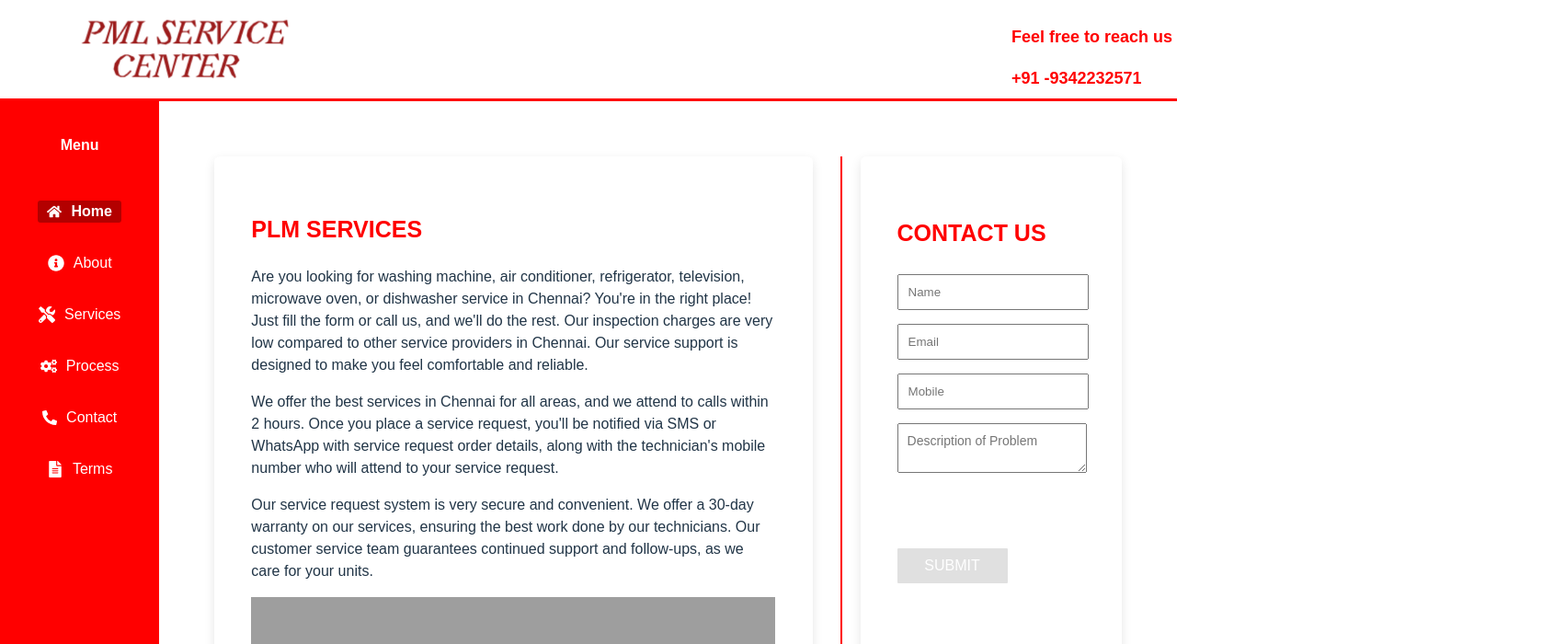
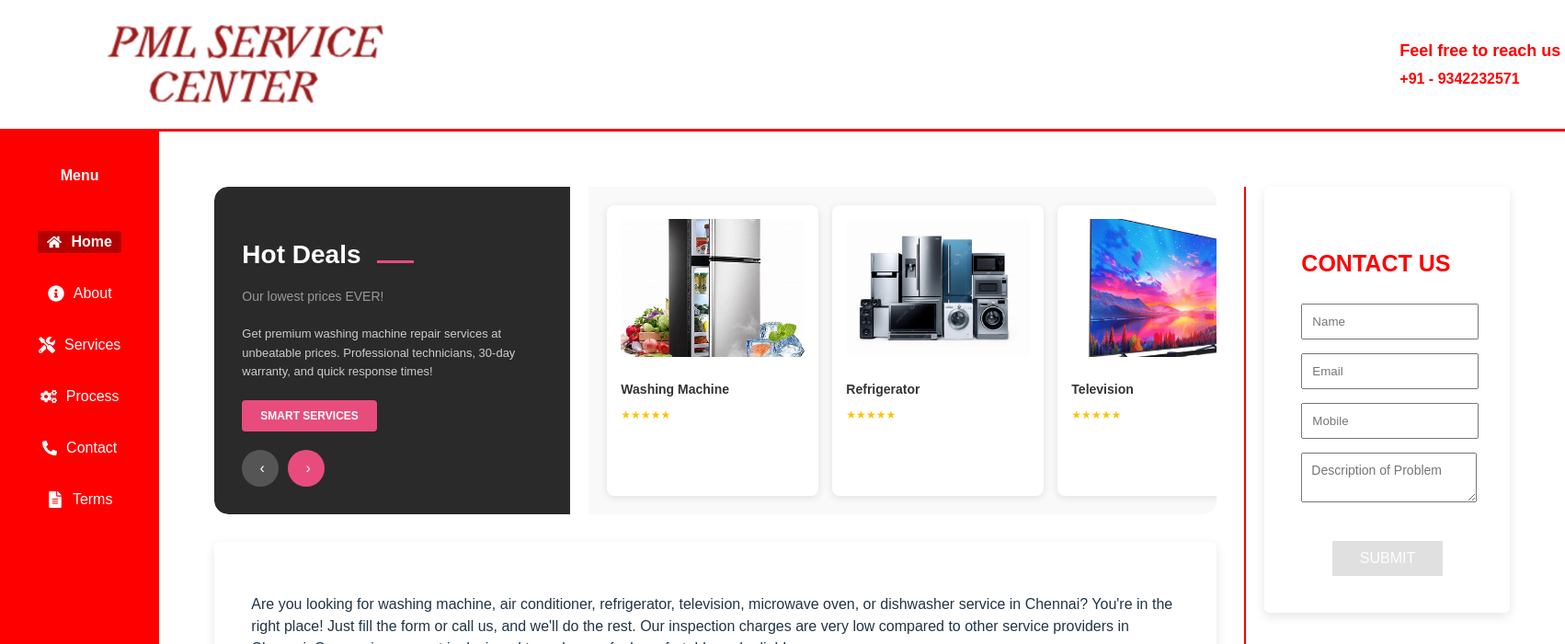
Before and after one commit to manimegalaiwwt/serviceApp, a React (Vite) app: page / in a window 1280 px wide. Shown: the top 700 px of the page at 92% size, 1702 px wide, since content can reach past the window. Built offline with nearby package versions, Linux system fonts and the light colour scheme; grey boxes are pictures that could not be loaded.

Commit message:
Fixes: - ui changes

```diff
--- a/src/App.jsx
+++ b/src/App.jsx
@@ -31,7 +31,7 @@ function App() {
       </Routes>
     </div>
     </div>
-    <CTA/>
+    {/* <CTA/> */}
     <FootSection/>
    </BrowserRouter>
   )
--- a/src/Components/ContactBox.jsx
+++ b/src/Components/ContactBox.jsx
@@ -111,7 +111,7 @@ export default function ContactBox() {
         required>
         </textarea>
 
-        <button onClick={handleSubmit} disabled={!isFormValid}>SUBMIT</button>
+        <button onClick={handleSubmit} disabled={!isFormValid} style={{ display: 'block', margin: '20px auto 0', padding: '10px 30px' }}>SUBMIT</button>
 
         {/* <div className='adress'>
           <h4>ADDRESS & PHONE</h4>
--- a/src/Components/FootSection.jsx
+++ b/src/Components/FootSection.jsx
@@ -2,7 +2,7 @@ import React from 'react'
 
 export default function FootSection() {
   return (
-    <div className='footer'>
+    <div className='footer' style={{ textAlign: 'center', display: 'flex', flexDirection: 'column', alignItems: 'center', justifyContent: 'center', borderTop: '2px solid #ccc', paddingTop: '20px' }}>
         <p><strong>DECLARATION:</strong>All product and company names are trademarks™ or registered® trademarks of their respective holders.</p>
         <p>
         <strong>Disclaimer:</strong> We are an independent service provider and
--- a/src/Components/Header.jsx
+++ b/src/Components/Header.jsx
@@ -5,9 +5,9 @@ export const Header = () => {
   return (
     <div className='header'>
         <img src={logo} className='logo-img'></img>
-        <div className='phone'>
-            <p>Feel free to reach us</p>
-            +91 -9342232571
+        <div className='phone' style={{ textAlign: 'left', display: 'flex', flexDirection: 'column', justifyContent: 'center', alignItems: 'flex-start' }}>
+            <p style={{ margin: '0 0 5px 0' }}>Feel free to reach us</p>
+            <span style={{ fontSize: '16px', fontWeight: 'bold' }}>+91 - 9342232571</span>
         </div>
     </div>
   )
--- a/src/Components/MainSection.jsx
+++ b/src/Components/MainSection.jsx
@@ -1,15 +1,117 @@
 import React from 'react'
+import { useNavigate } from 'react-router-dom'
 import ContactBox from './ContactBox'
 //import washingMachine from '../assets/washingMachine.png'
 import fridge from '../assets/OIP.jpg'
 import washingMachine from '../assets/home_app.png'
+import television from '../assets/television.png'
 
 export const MainSection = () => {
+  const navigate = useNavigate();
+  const [currentSlide, setCurrentSlide] = React.useState(0);
+
+  const products = [
+    { name: 'Washing Machine', price: '$99.99', originalPrice: '$299.99', image: fridge },
+    { name: 'Refrigerator', price: '$99.99', originalPrice: '$299.99', image: washingMachine },
+    { name: 'Television', price: '$99.99', originalPrice: '$299.99', image: television },
+    // { name: 'Washing Machine 7kg', price: '$99.99', originalPrice: '$299.99', image: washingMachine },
+  ];
+
   return (
     <div className='main'>
         <div className='left'>
+        <div className='hot-deals-container' style={{ display: 'flex', gap: '20px', marginBottom: '30px', borderRadius: '15px', overflow: 'hidden' }}>
+          {/* Left Section - Dark Background */}
+          <div style={{
+            backgroundColor: '#2a2a2a',
+            color: 'white',
+            padding: '30px',
+            borderRadius: '15px 0 0 15px',
+            minWidth: '250px',
+            display: 'flex',
+            flexDirection: 'column',
+            justifyContent: 'space-between',
+            flex: '0 0 30%'
+          }}>
+            <div>
+              <h2 style={{ fontSize: '28px', fontWeight: 'bold', marginBottom: '10px' }}>
+                Hot Deals <span style={{ display: 'inline-block', width: '40px', height: '3px', backgroundColor: '#e84c7d', marginLeft: '10px' }}></span>
+              </h2>
+              <p style={{ fontSize: '14px', color: '#999', marginBottom: '20px' }}>Our lowest prices EVER!</p>
+              <p style={{ fontSize: '13px', lineHeight: '1.6', color: '#ccc', marginBottom: '20px' }}>
+                Get premium washing machine repair services at unbeatable prices. Professional technicians, 30-day warranty, and quick response times!
+              </p>
+            </div>
+            <button onClick={() => navigate('/service')} style={{
+              backgroundColor: '#e84c7d',
+              color: 'white',
+              padding: '10px 20px',
+              border: 'none',
+              borderRadius: '4px',
+              fontWeight: 'bold',
+              fontSize: '12px',
+              cursor: 'pointer',
+              alignSelf: 'flex-start',
+              marginBottom: '20px'
+            }}>
+              SMART SERVICES
+            </button>
+            <div style={{ display: 'flex', gap: '10px' }}>
+              <button onClick={() => setCurrentSlide(prev => (prev - 1 + products.length) % products.length)} style={{
+                width: '40px', height: '40px', borderRadius: '50%', border: 'none',
+                backgroundColor: '#555', color: 'white', cursor: 'pointer', fontSize: '16px'
+              }}>
+                ‹
+              </button>
+              <button onClick={() => setCurrentSlide(prev => (prev + 1) % products.length)} style={{
+                width: '40px', height: '40px', borderRadius: '50%', border: 'none',
+                backgroundColor: '#e84c7d', color: 'white', cursor: 'pointer', fontSize: '16px'
+              }}>
+                ›
+              </button>
+            </div>
+          </div>
+
+          {/* Right Section - Product Cards */}
+          <div style={{
+            display: 'flex',
+            gap: '15px',
+            flex: '1',
+            padding: '20px',
+            backgroundColor: '#f9f9f9',
+            borderRadius: '0 15px 15px 0',
+            overflow: 'hidden'
+          }}>
+            <div style={{
+              display: 'flex',
+              gap: '15px',
+              transform: `translateX(-${currentSlide * 220}px)`,
+              transition: 'transform 0.3s ease-in-out'
+            }}>
+              {products.map((product, index) => (
+                <div key={index} style={{
+                  backgroundColor: 'white',
+                  borderRadius: '8px',
+                  padding: '15px',
+                  minWidth: '200px',
+                  textAlign: 'left',
+                  boxShadow: '0 2px 8px rgba(0,0,0,0.1)',
+                  flexShrink: 0
+                }}>
+                  <div style={{ position: 'relative', marginBottom: '15px' }}>
+                    <img src={product.image} alt={product.name} style={{ width: '100%', height: '150px', objectFit: 'cover', borderRadius: '6px' }} />
+                  </div>
+                  <h4 style={{ fontSize: '14px', fontWeight: 'bold', marginBottom: '8px', color: '#333' }}>{product.name}</h4>
+
+                  <div style={{ marginBottom: '12px', fontSize: '12px', color: '#ffc107' }}>★★★★★</div>
+
+                </div>
+              ))}
+            </div>
+          </div>
+        </div>
+
         <div className='card'>
-        <h2 className='title'>PLM SERVICES</h2>
         <p>
         Are you looking for washing machine, air conditioner, refrigerator, television, microwave oven, or dishwasher service in Chennai? You're in the right place! Just fill the form or call us, and we'll do the rest. Our inspection charges are very low compared to other service providers in Chennai.
         Our service support is designed to make you feel comfortable and reliable.
@@ -36,7 +138,7 @@ export const MainSection = () => {
           </iframe>
         </div>
 
-        <h3 className='service-title'>Washing Machine Repair Services</h3>
+        {/* <h3 className='service-title'>Washing Machine Repair Services</h3>
         <div className='service-row'>
         <ul className='service-list'>
            <li>Washing Machine 8 kg Semi Automatic Top Loading</li>
@@ -51,8 +153,8 @@ export const MainSection = () => {
         <div className='service-image'>
           <img src={washingMachine} alt="Washing Machine" className='service-img'></img>
         </div>
-        </div>
-        <h3 className='service-title'>Refrigerator Repair Services</h3>
+        </div> */}
+        {/* <h3 className='service-title'>Refrigerator Repair Services</h3>
         <div className='service-row'>
         <ul className='service-list'>
            <li>Fridge 185 Litre Single Door</li>
@@ -66,7 +168,7 @@ export const MainSection = () => {
         <div>
             <img src={fridge} alt="Fridge" className='service-img-fridge'></img>
         </div>
-        </div>
+        </div> */}
         <div>
             <h2 className='title'>For More information For Direct Vist, Estimate, Repair Services.</h2>
             <p>If you are searching for “Home appliances service near me”, we are just one call away!</p>
--- a/src/pages/Service.jsx
+++ b/src/pages/Service.jsx
@@ -52,7 +52,7 @@ export default function Service() {
         </div>
         </div>
         <div>
-            <h2 className='title'>For More information For Direct Vist, Estimate, Repair Services.</h2>
+            <h2 className='title'>For More information For Direct Visit, Estimate, Repair Services.</h2>
             <p>If you are searching for “Home appliances service near me”, we are just one call away!</p>
             <p><strong>WhatsApp/call - 9342232571 /9344600166</strong></p>
         </div>
```
Also changed, not shown: src/pages/About.jsx (+29 -14 lines), src/assets/television.png (added).
